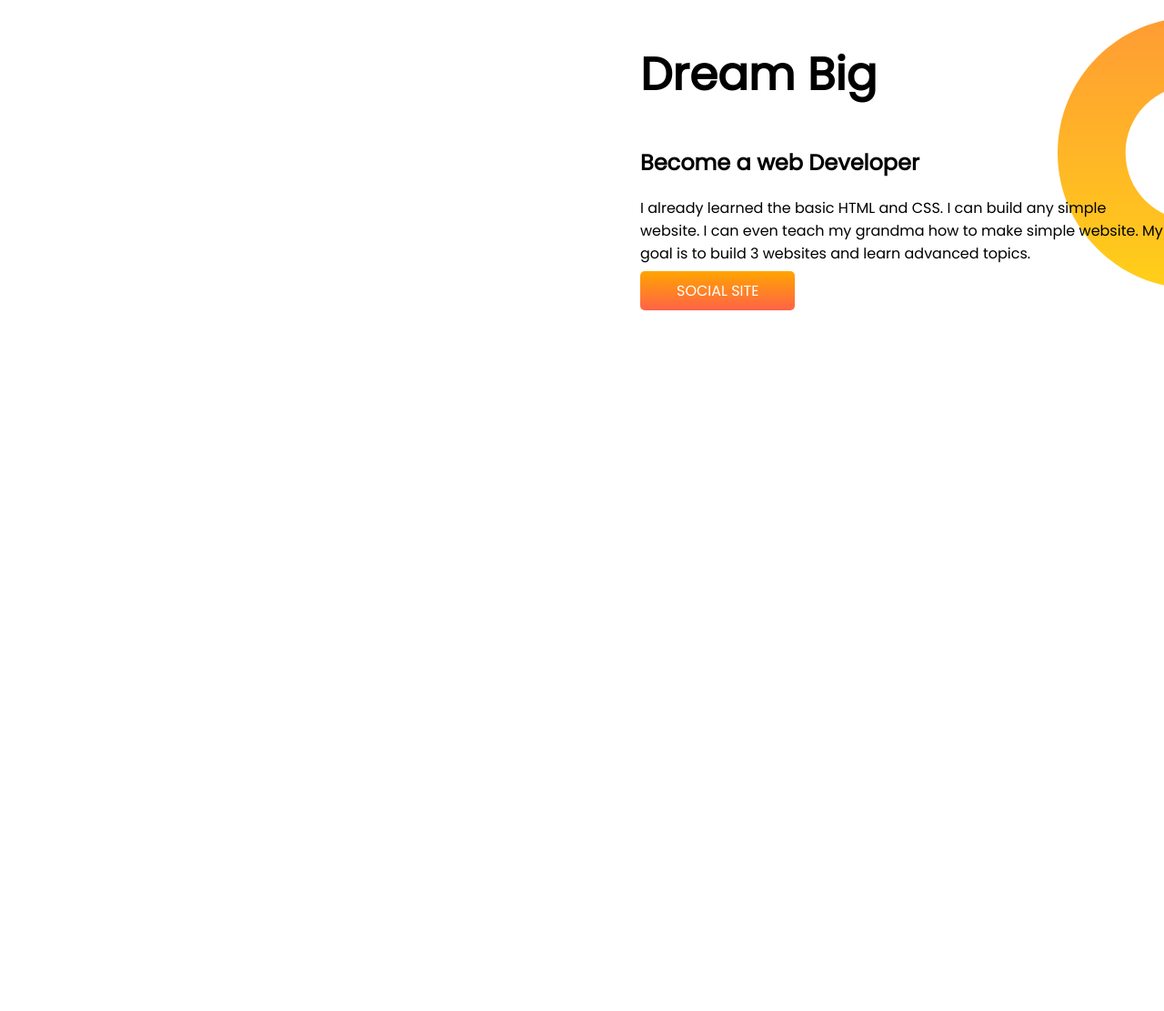
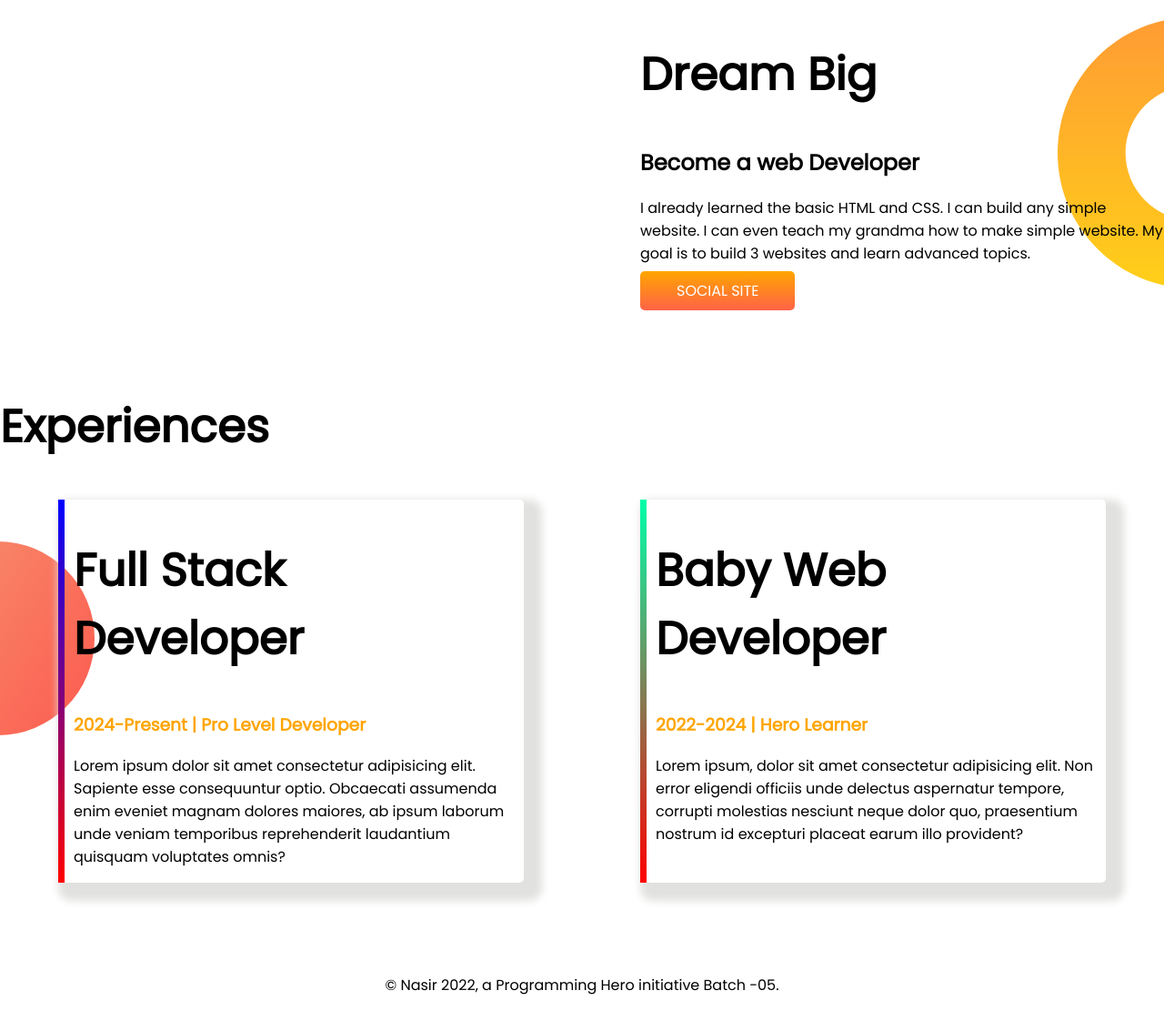
Before and after one commit to Nasirdiu/Module-04, a plain HTML site: page index.html in a window 1280 px wide. Shown: the part 560-1671 px from the top of the page at 91% size. Before the commit the page ends 992 px from the top, so only its background shows below. Drawn offline with Linux system fonts and the light colour scheme; a web font is replaced by a local one.

Commit message:
final added

```diff
--- a/index.html
+++ b/index.html
@@ -13,7 +13,7 @@
 </head>
 
 <body>
-   <section class="top-banner">
+   <section class="top-banner flexable">
     <div class="half2">
         <h1>Welcome To </h1>
         <h1><span class="wow1">Nasir Uddin</span> World!</h1>
@@ -29,7 +29,7 @@
     </div>
 
    </section>
-   <section class="dream-big">
+   <section class="dream-big flexable">
     <div class="half2">
         <img src="images/my-bg3.png" alt="">
     </div>
@@ -43,6 +43,25 @@
 
    </section>
 
+   <section class="Expe">
+    <h1>Experiences</h1>
+      <div class="flexable">
+        <div id="ex" class="expri">
+            <h1>Full Stack Developer</h1>
+            <h3 class="wow1">2024-Present | Pro Level Developer</h3>
+            <p>Lorem ipsum dolor sit amet consectetur adipisicing elit. Sapiente esse consequuntur optio. Obcaecati assumenda enim eveniet magnam dolores maiores, ab ipsum laborum unde veniam temporibus reprehenderit laudantium quisquam voluptates omnis?</p>
+        </div>
+
+        <div id="ex2" class="expri">
+            <h1>Baby Web Developer</h1>
+            <h3 class="wow1">2022-2024 | Hero Learner</h3>
+            <p>Lorem ipsum, dolor sit amet consectetur adipisicing elit. Non error eligendi officiis unde delectus aspernatur tempore, corrupti molestias nesciunt neque dolor quo, praesentium nostrum id excepturi placeat earum illo provident?</p>
+        </div>
+      </div>
+   </section>
+
+   <footer><p>© Nasir 2022, a Programming Hero initiative Batch -05.</p></footer>
+
 </body>
 
 </html>
--- a/style.css
+++ b/style.css
@@ -10,13 +10,14 @@ h1{
 .wow1{
      color: orange;
 }
-section{
+.flexable{
     display: flex;
     margin-bottom: 100px;
 }
 .half2{
     width: 50%;
     padding-left: 5%;
+
 }
 .half2 img{
     width: 80%;
@@ -38,3 +39,33 @@ section{
     background-repeat: no-repeat;
     background-position: right;
 }
+.expri{
+    width: 40%;
+    margin-left: 5%;
+    margin-right: 5%;
+    padding-left: 10px;
+    box-shadow: 10px 10px 10px 10px rgb(225, 226, 223);
+    border-radius: 5px;
+
+}
+.Expe{
+    background-image: url(images/exp-bg.png);
+    background-repeat: no-repeat;
+    background-position: left;
+}
+#ex{
+    border-left: 7px solid;
+    border-image: linear-gradient(blue, red );
+    border-image-slice: 1;
+
+
+}
+#ex2{
+    border-left: 7px solid;
+    border-image: linear-gradient(rgb(0, 255, 170), red );
+    border-image-slice: 1;
+
+}
+footer p{
+    text-align: center;
+}
```
